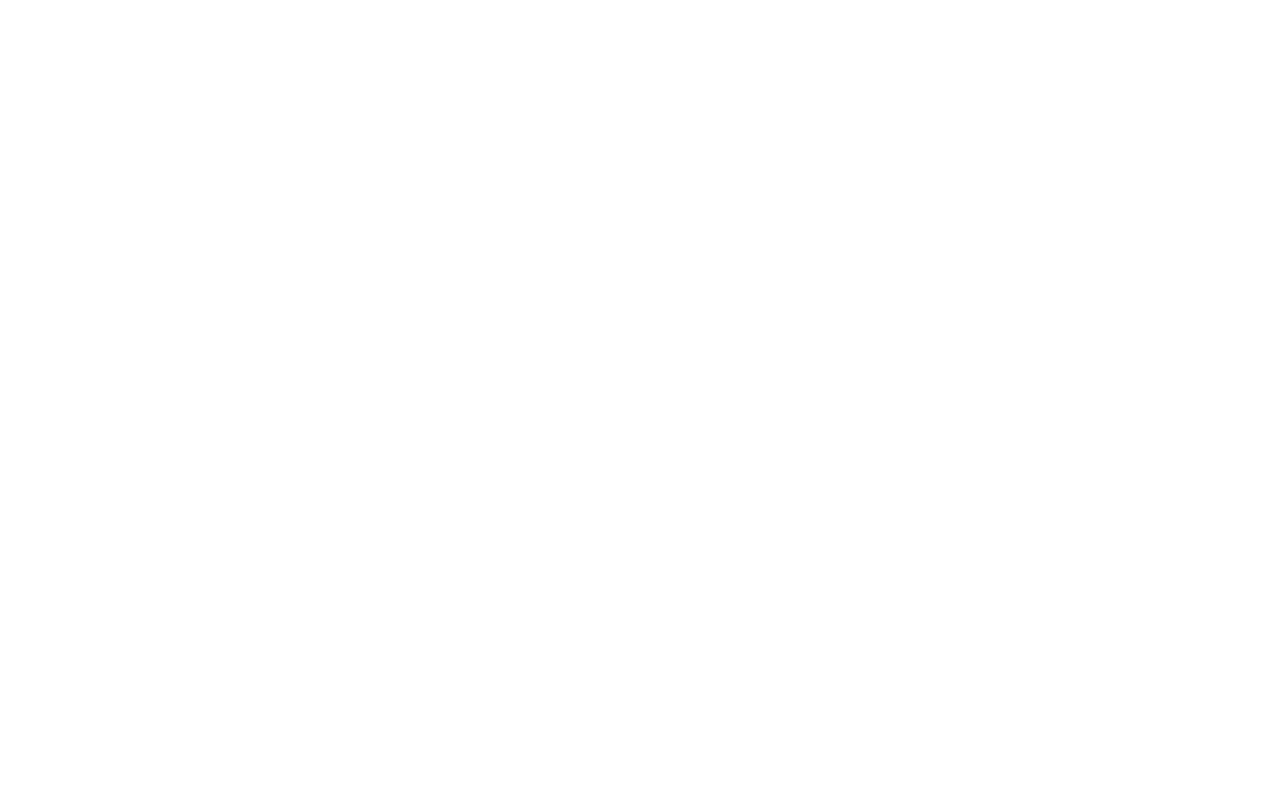
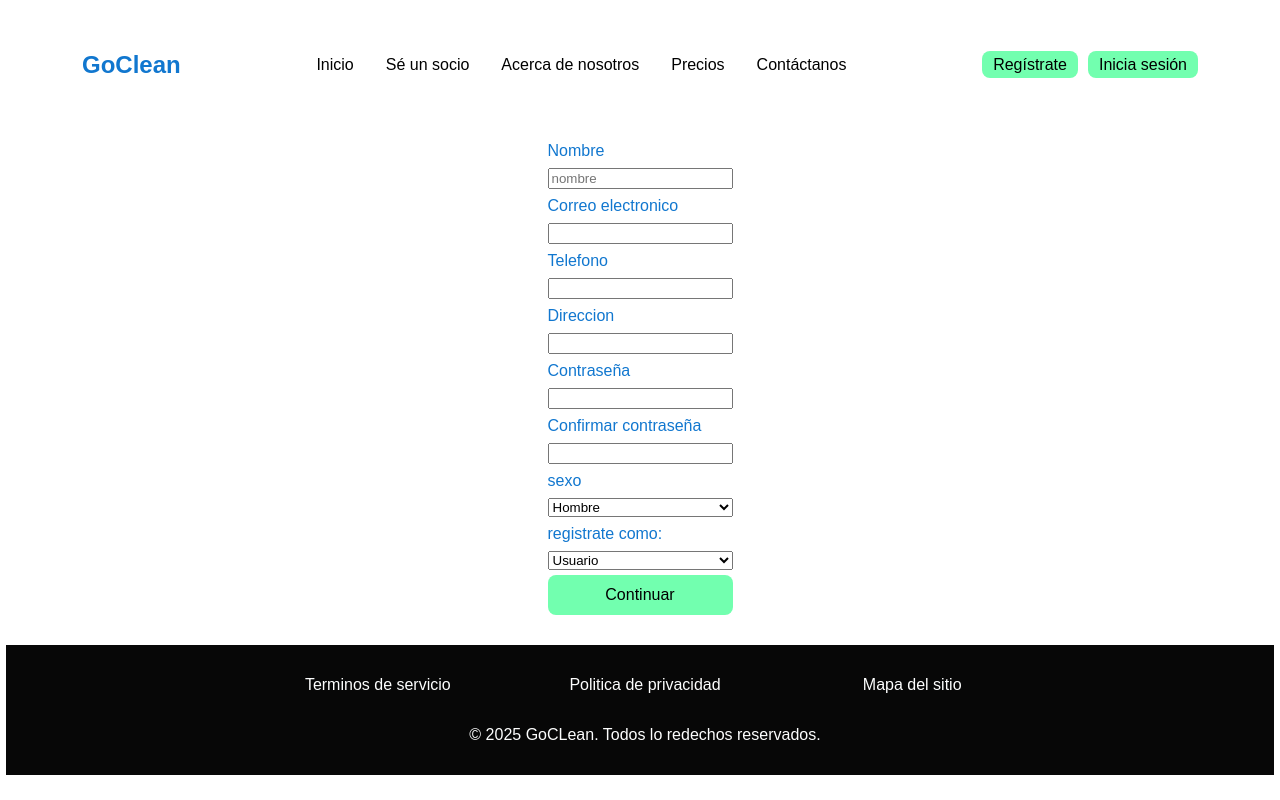
Before and after one commit to tonguiino/GoClean, a React (Vite) app: page /registrate in a window 1280 px wide. Before the commit this address had no page. Built offline with nearby package versions, Linux system fonts and the light colour scheme.

Commit message:
se completa los dos login y el register

```diff
--- a/src/App.jsx
+++ b/src/App.jsx
@@ -10,6 +10,7 @@
 import Precio from './pages/precio/Precio';
 import Login from './pages/Login/Login';
 import Olvidaste_tu_contraseña from './pages/olvidaste_la_contraseña/olvidaste_tu_contraseña';
+import Register from './pages/register/Register';
 
 
 
@@ -26,7 +27,8 @@
         <Route path='/precios' element={<Precio />} ></Route>
         <Route path='/contactanos' element={<Contactanos />} ></Route>
         <Route path='/login' element={<Login />} ></Route>
-        <Route path='/Olvidaste_tu_contraseña' element={<Olvidaste_tu_contraseña />}></Route>
+        <Route path='/olvidaste_tu_contraseña' element={<Olvidaste_tu_contraseña />}></Route>
+        <Route path='/registrate' element={<Register/>}></Route>
         {/* De aqui para abajo siguen añadiendo las rutas que necesiten */}
       </Routes>
     </>
--- a/src/components/header/Menu.jsx
+++ b/src/components/header/Menu.jsx
@@ -28,7 +28,7 @@
                         <li><NavLink to='/contactanos'>Contáctanos</NavLink></li>
                     </ul>
                     <ul className="nav-users">
-                        <li><NavLink to='#' className=''>Regístrate</NavLink></li>
+                        <li><NavLink to='/registrate' className=''>Regístrate</NavLink></li>
                         <li><NavLink to='/login' className=''>Inicia sesión</NavLink></li>
                     </ul>
                 </div>
--- /dev/null
+++ b/src/pages/register/Register.jsx
@@ -0,0 +1,49 @@
+import { useForm } from "react-hook-form";
+import Footer from "../../components/footer/Footer";
+import Menu from "../../components/header/menu";
+import "./Register.scss"
+
+const Register = () => {
+    const { register, handleSubmit, formState: { errors } } = useForm();
+    console.log(errors)
+    const onSubmit = handleSubmit((data) => {
+        console.log(data)
+    })
+
+    return (
+        <>
+            <Menu />
+            <section className="register-container">
+                <form className="register-form" onSubmit={onSubmit}>
+                    <label htmlFor="nombre">Nombre</label>
+                    <input type="text" placeholder="nombre" {...register('nombre', { required: true })} />
+                    {errors.nombre && <span className="span-error">error</span>}
+                    <label htmlFor="email">Correo electronico</label>
+                    <input type="email" {...register('email', { required: true })} />
+                    <label htmlFor="telefono">Telefono</label>
+                    <input type="text" {...register('telefono', { required: true })} />
+                    <label htmlFor="direccion">Direccion</label>
+                    <input type="text" {...register('direccion', { required: true, max: 100, message: 'Direccion no valida' })} />
+                    <label htmlFor="contraseña">Contraseña</label>
+                    <input type="password" {...register('contraseña',{ required: true })} />
+                    <label htmlFor="confirmar-contraseña">Confirmar contraseña</label>
+                    <input type="password" {...register('confirmar-contraseña',{ required: true })} />
+                    <label htmlFor="sexo">sexo</label>
+                    <select {...register('sexo')}>
+                        <option value="h">Hombre</option>
+                        <option value="m">Mujer</option>
+                        <option value="o">otro</option>
+                    </select>
+                    <label htmlFor="rol">registrate como:</label>
+                    <select {...register('rol')}>
+                        <option value="u">Usuario</option>
+                        <option value="s">Socio</option>
+                    </select>
+                    <button className="submit">Continuar</button>
+                </form>
+            </section>
+            <Footer />
+        </>
+    )
+}
+export default Register;
--- /dev/null
+++ b/src/pages/register/Register.scss
@@ -0,0 +1,17 @@
+.register-container {
+
+    .register-form {
+        display: flex;
+        flex-direction: column;
+        gap: 5px;
+
+
+
+        .submit{
+            background-color: #72ffaf;
+            &:hover{
+                background-color: #2efa85;
+            }
+        }
+    }
+}
```
